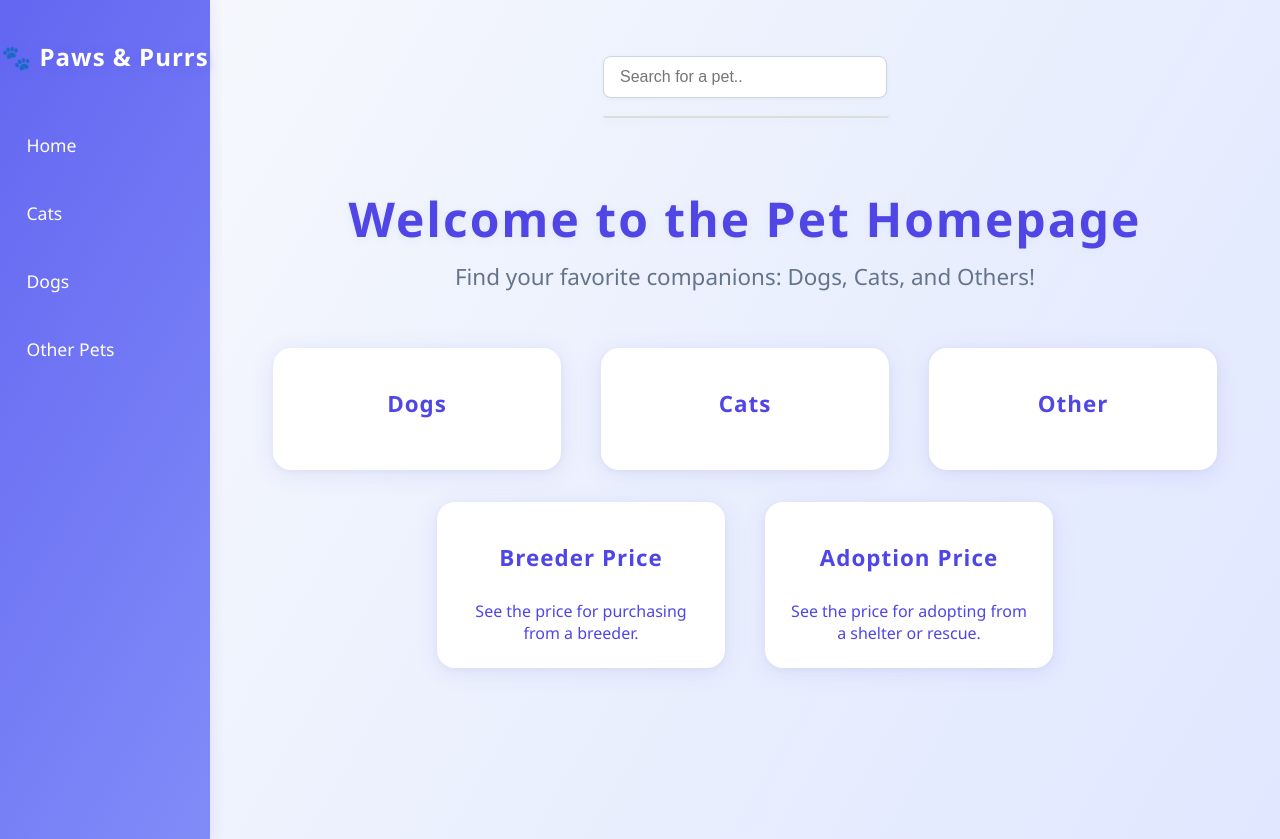
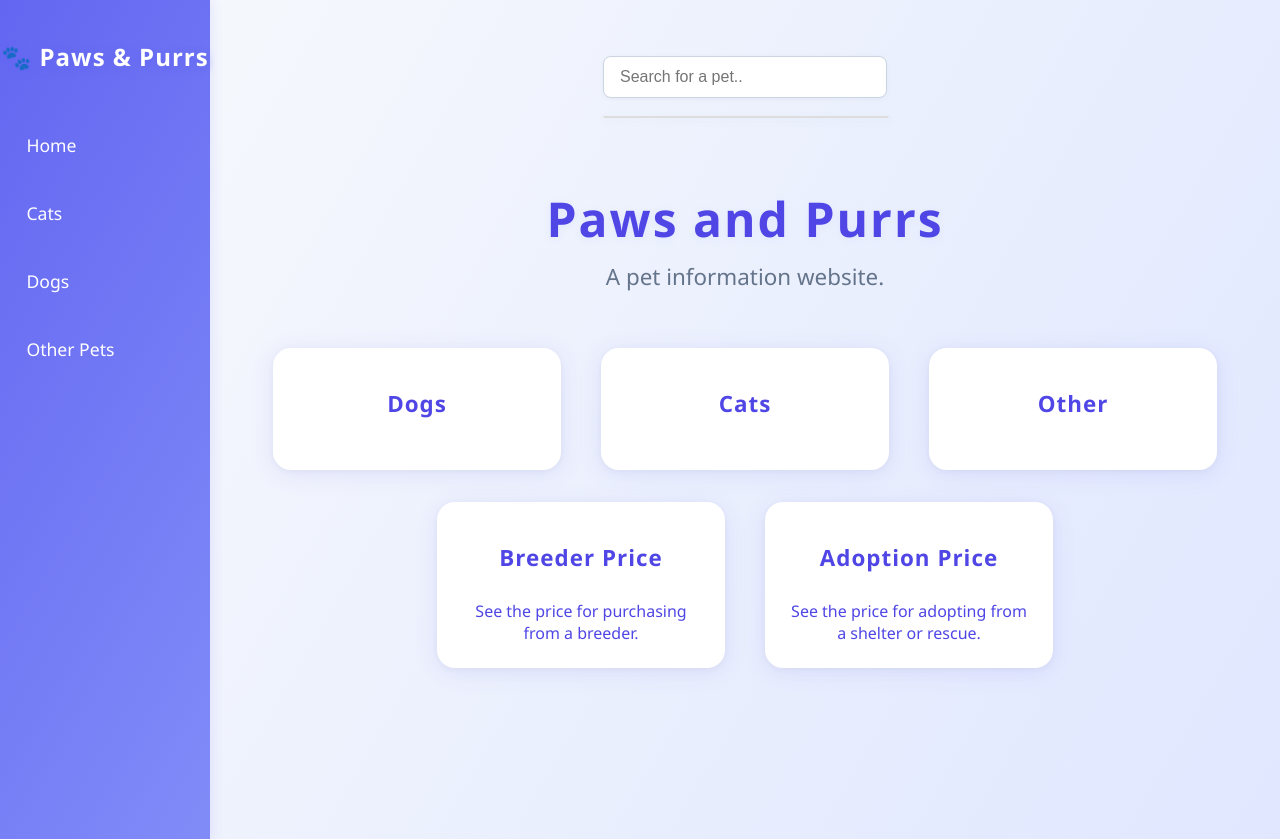
Before and after one commit to ProfessionalGamerx/PetsWebsite, a Flask app: page / in a window 1280 px wide. Shown: the top 839 px of the page. Run offline with Flask 3, Linux system fonts and the light colour scheme; data comes from the database, SQL or seed files in the repository; both versions use the stored data as it was after the commit.

Commit message:
comments and getting rid of unnecessary files

```diff
--- a/app.py
+++ b/app.py
@@ -1,8 +1,6 @@
 from flask import Flask, render_template, g
 import sqlite3
 
-
-# Create the Flask application
 app = Flask(__name__)
 
 
@@ -42,6 +40,7 @@ def close_connection(exception):
 from routes import routes
 app.register_blueprint(routes)
 
+
 # Route for the home page
 @app.route("/", endpoint="home")
 def home():
@@ -53,6 +52,7 @@ def home():
         cur.close()
     return render_template("index.html", pet_names=names)
 
+
 ###########################################################################################################
 
 # Run the Flask app in debug mode if this file is executed directly
--- a/static/style.css
+++ b/static/style.css
@@ -165,6 +165,7 @@ a:hover, .btn:hover {
   align-items: center;
   padding-top: 2.5em;
   box-shadow: 2px 0 12px rgba(79,70,229,0.10);
+  /* z-index stacks overlapping HTML elements in the z-axis as long as the position value is not static */
   z-index: 100;
 }
 .sidebar-title {
--- a/templates/index.html
+++ b/templates/index.html
@@ -7,8 +7,8 @@
   </div>
 
 
-  <div class="title">Welcome to the Pet Homepage</div>
-  <div class="subtitle">Find your favorite companions: Dogs, Cats, and Others!</div>
+  <div class="title">Paws and Purrs</div>
+  <div class="subtitle">A pet information website.</div>
   <div class="container-group">
 
     <a href="{{ url_for('routes.dogs') }}" class="pet-link">
```
Also changed, not shown: routes.py (+5 -3 lines), Backpack.db, backpack_lists.py (deleted).
